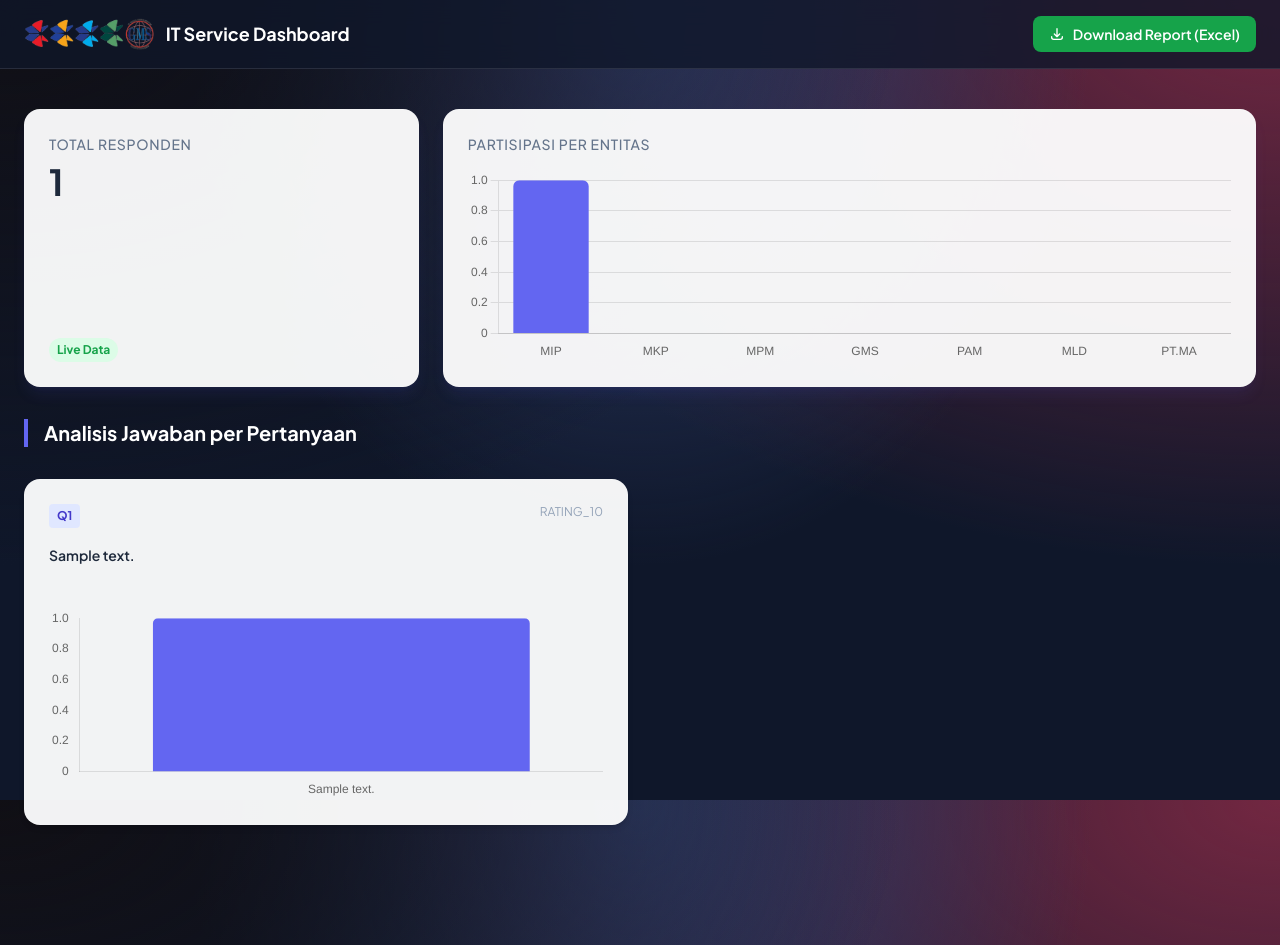
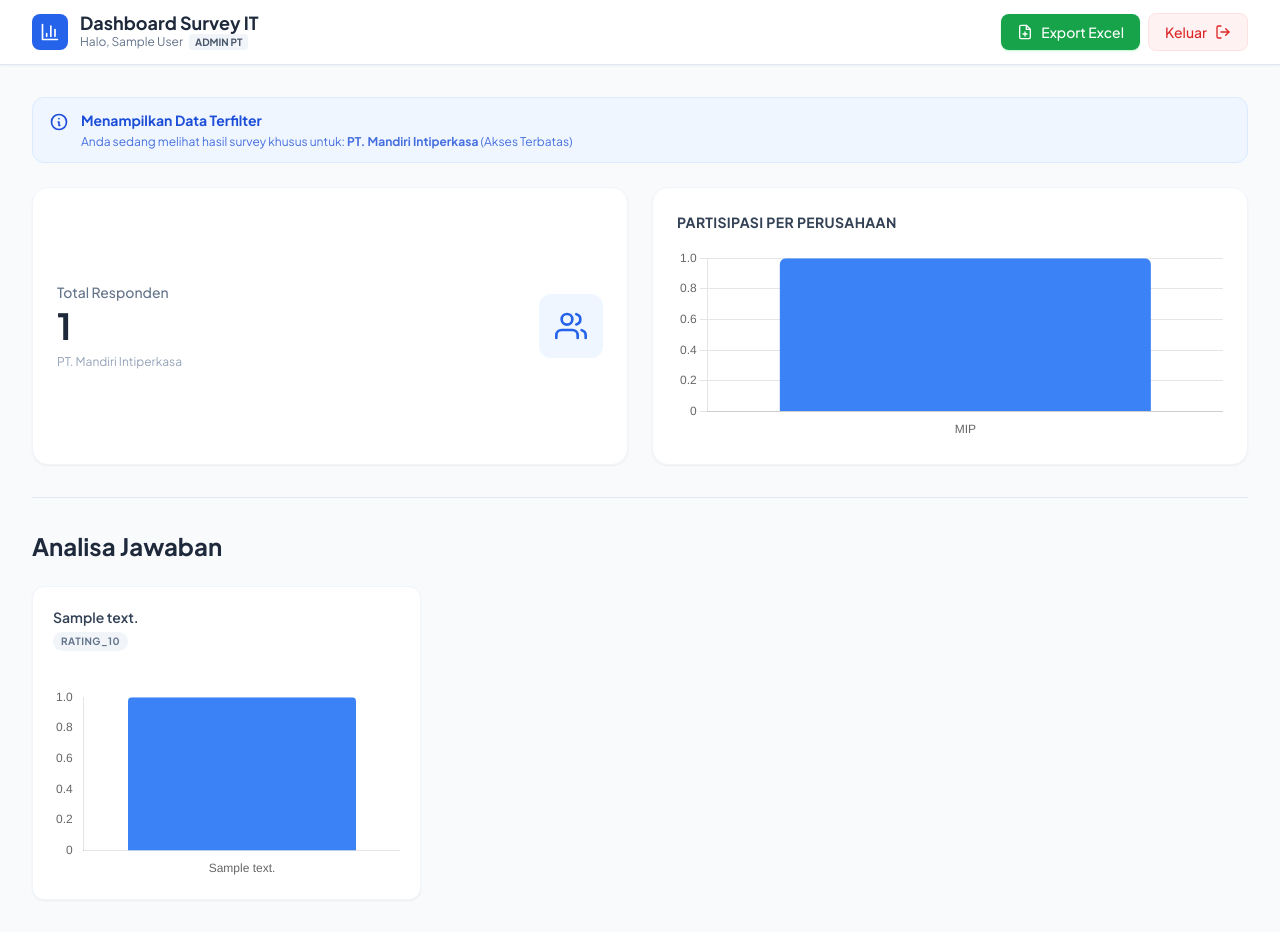
Before and after one commit to kareem6417/itsurvey, a PHP site: page /dashboard.php in a window 1280 px wide. After the commit the page ends 901 px from the top, so only its background shows below. Run offline with PHP 8.4, Linux system fonts and the light colour scheme; the visitor is signed in with stand-in values (Sample User, id 1); data comes from the database, SQL or seed files in the repository; tables that the repository leaves empty hold one stand-in row (values such as "Sample post"); some libraries are stand-ins or nearby versions.

Commit message:
Update dashboard.php

```diff
--- a/dashboard.php
+++ b/dashboard.php
@@ -1,62 +1,101 @@
 <?php
+session_start();
+
+// 1. Cek Sesi Login
+if (!isset($_SESSION['is_admin_logged_in']) || $_SESSION['is_admin_logged_in'] !== true) {
+    header("Location: login.php");
+    exit();
+}
+
 require 'config.php';
 
-// --- 1. LOGIKA AUTH SEDERHANA (Opsional: Ganti dengan login sistem Anda) ---
-// if (!isset($_SESSION['admin_logged_in'])) { header('Location: login.php'); exit; }
+// 2. Ambil Info User & Hak Akses
+$adminName = $_SESSION['admin_name'] ?? 'Admin';
+$adminScope = $_SESSION['admin_scope'] ?? 0; // 'ALL' atau ID Company (3, 5, dll)
 
-// --- 2. AMBIL DATA RINGKASAN ---
-// Total Responden
-$stmt = $pdo->query("SELECT COUNT(*) FROM respondents");
+// 3. Logika Filter Query
+$currentFilter = $adminScope;
+if ($adminScope === 'ALL' && isset($_GET['filter_company']) && $_GET['filter_company'] !== 'ALL') {
+    $currentFilter = $_GET['filter_company'];
+}
+
+// Persiapkan potongan SQL WHERE
+$whereClause = "";
+$params = [];
+
+if ($currentFilter !== 'ALL') {
+    $whereClause = " WHERE company_id = ? ";
+    $params = [$currentFilter];
+}
+
+// -----------------------------------------------------------
+// 4. QUERY DATA
+// -----------------------------------------------------------
+
+// A. Total Responden
+$sqlTotal = "SELECT COUNT(*) FROM respondents" . $whereClause;
+$stmt = $pdo->prepare($sqlTotal);
+$stmt->execute($params);
 $totalRespondents = $stmt->fetchColumn();
 
-// Responden per Perusahaan
-$stmt = $pdo->query("SELECT company_id, COUNT(*) as count FROM respondents GROUP BY company_id");
-$companyStatsRaw = $stmt->fetchAll(PDO::FETCH_KEY_PAIR); // [id => count]
+// B. Chart Statistik Perusahaan
+$sqlStats = "SELECT company_id, COUNT(*) as count FROM respondents " . $whereClause . " GROUP BY company_id";
+$stmtStats = $pdo->prepare($sqlStats);
+$stmtStats->execute($params);
+$companyStatsRaw = $stmtStats->fetchAll(PDO::FETCH_KEY_PAIR);
 
-// Ambil Nama Perusahaan agar label rapi
+// Ambil Daftar Perusahaan
 $companies = $pdo->query("SELECT id, name, code FROM companies")->fetchAll(PDO::FETCH_ASSOC);
+
+// --- [BARU] Buat Mapping ID ke Nama PT untuk Banner ---
+$companyNamesMap = [];
+foreach ($companies as $c) {
+    // Kita simpan: ID => Nama PT (contoh: 3 => 'PT. Maritim Prima Mandiri')
+    $companyNamesMap[$c['id']] = $c['name'];
+}
+
+// Siapkan Data Chart
 $companyLabels = [];
 $companyData = [];
-$companyColors = ['#6366f1', '#8b5cf6', '#ec4899', '#f43f5e', '#f97316', '#eab308', '#22c55e'];
+$companyColors = ['#3b82f6', '#8b5cf6', '#ec4899', '#f43f5e', '#f97316', '#eab308', '#22c55e'];
 
 foreach ($companies as $comp) {
-    $companyLabels[] = $comp['code'] ?: $comp['name'];
-    $companyData[] = $companyStatsRaw[$comp['id']] ?? 0;
+    if ($currentFilter === 'ALL' || $currentFilter == $comp['id']) {
+        $companyLabels[] = $comp['code'] ?: $comp['name'];
+        $companyData[] = $companyStatsRaw[$comp['id']] ?? 0;
+    }
 }
 
-// --- 3. AMBIL DATA PERTANYAAN & JAWABAN ---
-$questions = $pdo->query("SELECT * FROM questions ORDER BY id ASC")->fetchAll(PDO::FETCH_ASSOC);
+// C. Data Jawaban
+$sqlQ = "SELECT * FROM questions";
+$paramsQ = [];
 
-// Fungsi Helper untuk memproses jawaban
-function getQuestionStats($pdo, $q_id, $type) {
-    $stmt = $pdo->prepare("SELECT answer_value FROM answers WHERE question_id = ?");
-    $stmt->execute([$q_id]);
-    $answers = $stmt->fetchAll(PDO::FETCH_COLUMN);
+if ($currentFilter !== 'ALL') {
+    $sqlQ .= " WHERE company_id = ?";
+    $paramsQ[] = $currentFilter;
+}
 
-    $stats = [];
+$sqlQ .= " ORDER BY id ASC";
 
-    if ($type == 'checkbox') {
-        // Khusus Checkbox: Pecah "FICO, HR" menjadi item terpisah
-        foreach ($answers as $ans) {
-            $items = explode(',', $ans);
-            foreach ($items as $item) {
-                $item = trim($item);
-                if (!isset($stats[$item])) $stats[$item] = 0;
-                $stats[$item]++;
-            }
-        }
-    } elseif ($type == 'text') {
-        // Khusus Text: Ambil 5 terbaru saja untuk preview
-        $stats = array_slice($answers, 0, 5);
-    } else {
-        // Rating & Yes/No
-        $stats = array_count_values($answers);
+$stmtQ = $pdo->prepare($sqlQ);
+$stmtQ->execute($paramsQ);
+$questions = $stmtQ->fetchAll(PDO::FETCH_ASSOC);
+function getAnswerStats($pdo, $question_id, $filterCompanyId) {
+    $sql = "SELECT a.answer_value, COUNT(*) as count
+            FROM answers a
+            JOIN respondents r ON a.respondent_id = r.id
+            WHERE a.question_id = ?";
+    $queryParams = [$question_id];
+
+    if ($filterCompanyId !== 'ALL') {
+        $sql .= " AND r.company_id = ?";
+        $queryParams[] = $filterCompanyId;
     }
 
-    // Sort keys agar rapi (Rating 1-10 berurut)
-    if ($type == 'rating_10') ksort($stats);
-
-    return $stats;
+    $sql .= " GROUP BY a.answer_value";
+    $stmt = $pdo->prepare($sql);
+    $stmt->execute($queryParams);
+    return $stmt->fetchAll(PDO::FETCH_KEY_PAIR);
 }
 ?>
 
@@ -65,140 +104,183 @@ function getQuestionStats($pdo, $q_id, $type) {
 <head>
     <meta charset="UTF-8">
     <meta name="viewport" content="width=device-width, initial-scale=1.0">
-    <title>IT Survey Dashboard</title>
+    <title>Dashboard Survey - <?= htmlspecialchars($adminName) ?></title>
+    <link rel="icon" type="image/x-icon" href="favicon/favicon.ico">
     <script src="https://cdn.tailwindcss.com"></script>
     <script src="https://cdn.jsdelivr.net/npm/chart.js"></script>
     <link href="https://fonts.googleapis.com/css2?family=Plus+Jakarta+Sans:wght@300;400;500;600;700&display=swap" rel="stylesheet">
-    <link rel="icon" type="image/x-icon" href="favicon/favicon.ico">
-    <style>
-        body { font-family: 'Plus Jakarta Sans', sans-serif; }
-        .bg-mesh {
-            background-color: #0f172a;
-            background-image:
-                radial-gradient(at 0% 0%, hsla(253,16%,7%,1) 0, transparent 50%),
-                radial-gradient(at 50% 0%, hsla(225,39%,30%,1) 0, transparent 50%),
-                radial-gradient(at 100% 0%, hsla(339,49%,30%,1) 0, transparent 50%);
-            background-attachment: fixed;
-        }
-        .card { background: rgba(255, 255, 255, 0.95); border-radius: 1rem; border: 1px solid rgba(255,255,255,0.1); }
-    </style>
+    <style>body { font-family: 'Plus Jakarta Sans', sans-serif; background-color: #f8fafc; }</style>
 </head>
-<body class="bg-mesh min-h-screen text-slate-800 pb-20">
+<body>
 
-    <nav class="bg-slate-900/80 backdrop-blur-md border-b border-white/10 sticky top-0 z-50">
-        <div class="max-w-7xl mx-auto px-6 py-4 flex justify-between items-center">
-            <div class="flex items-center gap-3">
-                <img src="logo1.png" class="h-8 w-auto">
-                <span class="text-white font-bold text-lg">IT Service Dashboard</span>
+    <nav class="bg-white border-b border-slate-200 sticky top-0 z-50 shadow-sm">
+        <div class="max-w-7xl mx-auto px-4 sm:px-6 lg:px-8">
+            <div class="flex flex-col md:flex-row justify-between h-auto md:h-16 py-3 md:py-0 items-center gap-4">
+                <div class="flex items-center gap-3 w-full md:w-auto">
+                    <div class="bg-blue-600 text-white p-2 rounded-lg shrink-0">
+                        <svg xmlns="http://www.w3.org/2000/svg" width="20" height="20" viewBox="0 0 24 24" fill="none" stroke="currentColor" stroke-width="2" stroke-linecap="round" stroke-linejoin="round"><path d="M3 3v18h18"/><path d="M18 17V9"/><path d="M13 17V5"/><path d="M8 17v-3"/></svg>
+                    </div>
+                    <div>
+                        <h1 class="text-lg font-bold text-slate-800 leading-none">Dashboard Survey IT</h1>
+                        <p class="text-xs text-slate-500 mt-0.5">
+                            Halo, <?= htmlspecialchars($adminName) ?>
+                            <?php if($adminScope === 'ALL'): ?>
+                                <span class="bg-indigo-100 text-indigo-700 px-1.5 py-0.5 rounded text-[10px] font-bold ml-1">SUPER ADMIN</span>
+                            <?php else: ?>
+                                <span class="bg-slate-100 text-slate-600 px-1.5 py-0.5 rounded text-[10px] font-bold ml-1">ADMIN PT</span>
+                            <?php endif; ?>
+                        </p>
+                    </div>
+                </div>
+
+                <?php if ($adminScope === 'ALL'): ?>
+                <form method="GET" class="w-full md:w-auto flex items-center">
+                    <div class="relative w-full md:w-64">
+                        <select name="filter_company" onchange="this.form.submit()" class="w-full appearance-none bg-slate-50 border border-slate-200 text-slate-700 py-2 pl-4 pr-8 rounded-lg text-sm focus:outline-none focus:ring-2 focus:ring-blue-500 cursor-pointer font-medium">
+                            <option value="ALL" <?= $currentFilter === 'ALL' ? 'selected' : '' ?>>Semua Perusahaan</option>
+                            <?php foreach ($companies as $comp): ?>
+                                <option value="<?= $comp['id'] ?>" <?= $currentFilter == $comp['id'] ? 'selected' : '' ?>>
+                                    <?= $comp['code'] ?: $comp['name'] ?>
+                                </option>
+                            <?php endforeach; ?>
+                        </select>
+                        <div class="pointer-events-none absolute inset-y-0 right-0 flex items-center px-2 text-slate-500">
+                            <svg class="h-4 w-4" fill="none" stroke="currentColor" viewBox="0 0 24 24"><path stroke-linecap="round" stroke-linejoin="round" stroke-width="2" d="M19 9l-7 7-7-7"></path></svg>
+                        </div>
+                    </div>
+                </form>
+                <?php endif; ?>
+                <div class="flex items-center w-full md:w-auto justify-end gap-2">
+                    <a href="export.php?filter_company=<?= $currentFilter ?>" target="_blank" class="flex items-center gap-2 px-4 py-2 text-sm font-medium text-white bg-green-600 hover:bg-green-700 rounded-lg transition-colors shadow-sm shadow-green-200">
+                        <svg xmlns="http://www.w3.org/2000/svg" width="16" height="16" viewBox="0 0 24 24" fill="none" stroke="currentColor" stroke-width="2" stroke-linecap="round" stroke-linejoin="round"><path d="M14 2H6a2 2 0 0 0-2 2v16a2 2 0 0 0 2 2h12a2 2 0 0 0 2-2V8z"></path><polyline points="14 2 14 8 20 8"></polyline><line x1="12" y1="18" x2="12" y2="12"></line><line x1="9" y1="15" x2="15" y2="15"></line></svg>
+                        Export Excel
+                    </a>
+                    <a href="logout.php" class="flex items-center gap-2 px-4 py-2 text-sm font-medium text-red-600 bg-red-50 hover:bg-red-100 rounded-lg transition-colors border border-red-100">
+                        Keluar
+                        <svg xmlns="http://www.w3.org/2000/svg" width="16" height="16" viewBox="0 0 24 24" fill="none" stroke="currentColor" stroke-width="2" stroke-linecap="round" stroke-linejoin="round"><path d="M9 21H5a2 2 0 0 1-2-2V5a2 2 0 0 1 2-2h4"/><polyline points="16 17 21 12 16 7"/><line x1="21" y1="12" x2="9" y2="12"/></svg>
+                    </a>
+                </div>
             </div>
-            <a href="export.php" class="bg-green-600 hover:bg-green-500 text-white px-4 py-2 rounded-lg text-sm font-semibold transition flex items-center gap-2">
-                <svg class="w-4 h-4" fill="none" stroke="currentColor" viewBox="0 0 24 24"><path stroke-linecap="round" stroke-linejoin="round" stroke-width="2" d="M4 16v1a3 3 0 003 3h10a3 3 0 003-3v-1m-4-4l-4 4m0 0l-4-4m4 4V4"></path></svg>
-                Download Report (Excel)
-            </a>
         </div>
     </nav>
 
-    <main class="max-w-7xl mx-auto px-6 py-10 space-y-8">
+    <main class="max-w-7xl mx-auto px-4 sm:px-6 lg:px-8 py-8">
 
-        <div class="grid grid-cols-1 md:grid-cols-3 gap-6">
-            <div class="card p-6 flex flex-col justify-between shadow-lg shadow-indigo-500/10">
+        <?php if ($currentFilter !== 'ALL'): ?>
+            <div class="bg-blue-50 border border-blue-100 text-blue-700 px-4 py-3 rounded-xl mb-6 flex items-start gap-3">
+                <svg class="w-5 h-5 mt-0.5 shrink-0" fill="none" stroke="currentColor" viewBox="0 0 24 24"><path stroke-linecap="round" stroke-linejoin="round" stroke-width="2" d="M13 16h-1v-4h-1m1-4h.01M21 12a9 9 0 11-18 0 9 9 0 0118 0z"></path></svg>
                 <div>
-                    <p class="text-slate-500 text-sm font-medium uppercase tracking-wider">Total Responden</p>
-                    <h2 class="text-4xl font-bold text-slate-800 mt-2"><?php echo number_format($totalRespondents); ?></h2>
+                    <p class="font-bold text-sm">Menampilkan Data Terfilter</p>
+                    <p class="text-xs mt-1 opacity-80">
+                        Anda sedang melihat hasil survey khusus untuk:
+                        <strong>
+                            <?= isset($companyNamesMap[$currentFilter]) ? htmlspecialchars($companyNamesMap[$currentFilter]) : $currentFilter ?>
+                        </strong>
+                        <?php if($adminScope !== 'ALL') echo "(Akses Terbatas)"; ?>
+                    </p>
                 </div>
-                <div class="mt-4 text-xs text-green-600 bg-green-100 w-max px-2 py-1 rounded-full font-bold">
-                    Live Data
+            </div>
+        <?php endif; ?>
+
+        <div class="grid grid-cols-1 md:grid-cols-2 gap-6 mb-8">
+            <div class="bg-white p-6 rounded-2xl shadow-sm border border-slate-100 flex items-center justify-between">
+                <div>
+                    <p class="text-sm font-medium text-slate-500 mb-1">Total Responden</p>
+                    <h2 class="text-4xl font-bold text-slate-800"><?php echo number_format($totalRespondents); ?></h2>
+                    <p class="text-xs text-slate-400 mt-2">
+                        <?= ($currentFilter === 'ALL') ? 'Semua Perusahaan' : (isset($companyNamesMap[$currentFilter]) ? $companyNamesMap[$currentFilter] : 'Perusahaan Terpilih') ?>
+                    </p>
+                </div>
+                <div class="bg-blue-50 p-4 rounded-xl text-blue-600">
+                    <svg xmlns="http://www.w3.org/2000/svg" width="32" height="32" viewBox="0 0 24 24" fill="none" stroke="currentColor" stroke-width="2" stroke-linecap="round" stroke-linejoin="round"><path d="M17 21v-2a4 4 0 0 0-4-4H5a4 4 0 0 0-4 4v2"/><circle cx="9" cy="7" r="4"/><path d="M23 21v-2a4 4 0 0 0-3-3.87"/><path d="M16 3.13a4 4 0 0 1 0 7.75"/></svg>
                 </div>
             </div>
 
-            <div class="card p-6 md:col-span-2 shadow-lg shadow-indigo-500/10">
-                <p class="text-slate-500 text-sm font-medium uppercase tracking-wider mb-4">Partisipasi per Entitas</p>
+            <div class="bg-white p-6 rounded-2xl shadow-sm border border-slate-100">
+                <h3 class="text-sm font-bold text-slate-700 mb-4 uppercase tracking-wide">Partisipasi per Perusahaan</h3>
                 <div class="h-48">
                     <canvas id="companyChart"></canvas>
                 </div>
             </div>
         </div>
 
-        <h3 class="text-white text-xl font-bold mt-12 mb-6 border-l-4 border-indigo-500 pl-4">Analisis Jawaban per Pertanyaan</h3>
+        <div class="border-t border-slate-200 my-8"></div>
 
-        <div class="grid grid-cols-1 md:grid-cols-2 gap-6">
+        <div class="flex items-center justify-between mb-6">
+            <h2 class="text-2xl font-bold text-slate-800">Analisa Jawaban</h2>
+        </div>
+
+        <div class="grid grid-cols-1 md:grid-cols-2 lg:grid-cols-3 gap-6">
             <?php foreach ($questions as $q):
-                $dataStats = getQuestionStats($pdo, $q['id'], $q['input_type']);
+                $stats = getAnswerStats($pdo, $q['id'], $currentFilter);
+                $chartId = "chart_" . $q['id'];
+                $labels = array_keys($stats);
+                $values = array_values($stats);
+                $type = $q['input_type'];
+            ?>
+            <div class="bg-white p-5 rounded-xl shadow-sm border border-slate-100 hover:shadow-md transition-shadow">
+                <div class="mb-4 h-16 overflow-hidden">
+                    <?php
+                        $cleanQuestion = strip_tags($q['question_text']);
+                    ?>
+                    <h4 class="text-sm font-semibold text-slate-700 line-clamp-2" title="<?= htmlspecialchars($cleanQuestion) ?>">
+                        <?= htmlspecialchars($cleanQuestion) ?>
+                    </h4>
+                    <span class="text-[10px] px-2 py-0.5 rounded-full bg-slate-100 text-slate-500 mt-1 inline-block uppercase font-bold tracking-wider">
+                        <?= $type ?>
+                    </span>
+                </div>
 
-                // Jika data kosong, skip atau tampilkan info
-                if (empty($dataStats) && $q['input_type'] != 'text') continue;
-            ?>
-
-            <div class="card p-6 shadow-md hover:shadow-xl transition-shadow duration-300">
-                <div class="flex justify-between items-start mb-4">
-                    <span class="bg-indigo-100 text-indigo-700 text-xs font-bold px-2 py-1 rounded">Q<?php echo $q['id']; ?></span>
-                    <span class="text-slate-400 text-xs uppercase"><?php echo $q['input_type']; ?></span>
-                </div>
-                <h4 class="text-slate-800 font-semibold mb-4 text-sm leading-relaxed min-h-[3rem]">
-                    <?php echo $q['question_text']; ?>
-                </h4>
-
-                <div class="relative w-full">
-                    <?php if ($q['input_type'] === 'text'): ?>
-                        <ul class="space-y-2 max-h-48 overflow-y-auto pr-2">
-                            <?php if(empty($dataStats)): ?>
-                                <li class="text-slate-400 italic text-sm">Belum ada jawaban text.</li>
+                <div class="relative h-48 w-full">
+                    <?php if ($type == 'text'): ?>
+                        <div class="h-full overflow-y-auto bg-slate-50 p-3 rounded text-xs text-slate-600 space-y-2 border border-slate-100">
+                            <?php if(empty($stats)): ?>
+                                <p class="text-center italic text-slate-400 mt-10">Belum ada jawaban text.</p>
                             <?php else: ?>
-                                <?php foreach ($dataStats as $ansText): ?>
-                                    <li class="bg-slate-50 p-3 rounded-lg text-sm text-slate-600 border border-slate-100">
-                                        "<?php echo htmlspecialchars($ansText); ?>"
-                                    </li>
-                                <?php endforeach; ?>
+                                <ul class="list-disc pl-4 space-y-1">
+                                    <?php foreach($stats as $ansText => $count): ?>
+                                        <li>
+                                            <span class="font-medium text-slate-800">"<?= htmlspecialchars($ansText) ?>"</span>
+                                            <span class="text-slate-400 ml-1">(<?= $count ?>)</span>
+                                        </li>
+                                    <?php endforeach; ?>
+                                </ul>
                             <?php endif; ?>
-                        </ul>
-
+                        </div>
                     <?php else: ?>
-                        <div class="h-48">
-                            <canvas id="chart_<?php echo $q['id']; ?>"></canvas>
-                        </div>
+                        <canvas id="<?= $chartId ?>"></canvas>
                         <script>
                             (function(){
-                                const ctx = document.getElementById('chart_<?php echo $q['id']; ?>').getContext('2d');
-                                const type = '<?php echo $q['input_type']; ?>';
-                                const labels = <?php echo json_encode(array_keys($dataStats)); ?>;
-                                const data = <?php echo json_encode(array_values($dataStats)); ?>;
-
-                                // Config warna
-                                let bgColors = type === 'yes_no' ? ['#10b981', '#ef4444'] : '#6366f1';
-                                let chartType = type === 'yes_no' ? 'doughnut' : 'bar';
-
-                                // Khusus Checkbox jadi Horizontal Bar
-                                if (type === 'checkbox') {
-                                    chartType = 'bar';
-                                }
+                                const ctx = document.getElementById('<?= $chartId ?>').getContext('2d');
+                                const type = '<?= $type ?>';
+                                const chartType = (type === 'rating_10' || type === 'checkbox') ? 'bar' : 'doughnut';
 
                                 new Chart(ctx, {
                                     type: chartType,
                                     data: {
-                                        labels: labels,
+                                        labels: <?php echo json_encode($labels); ?>,
                                         datasets: [{
                                             label: 'Jumlah',
-                                            data: data,
-                                            backgroundColor: bgColors,
-                                            borderRadius: 5,
-                                            borderWidth: 0
+                                            data: <?php echo json_encode($values); ?>,
+                                            backgroundColor: [
+                                                '#3b82f6', '#10b981', '#f59e0b', '#ef4444',
+                                                '#8b5cf6', '#ec4899', '#6366f1', '#14b8a6'
+                                            ],
+                                            borderWidth: 0,
+                                            borderRadius: 4
                                         }]
                                     },
                                     options: {
                                         responsive: true,
                                         maintainAspectRatio: false,
-                                        indexAxis: type === 'checkbox' ? 'y' : 'x', // Checkbox horizontal
                                         plugins: {
-                                            legend: { display: type === 'yes_no' },
-                                            tooltip: {
-                                                callbacks: {
-                                                    label: function(context) {
-                                                        return context.raw + ' User';
-                                                    }
-                                                }
+                                            legend: {
+                                                display: chartType === 'doughnut',
+                                                position: 'bottom',
+                                                labels: { boxWidth: 10, font: { size: 10 } }
                                             }
                                         },
-                                        scales: type !== 'yes_no' ? {
+                                        scales: chartType === 'bar' ? {
                                             y: { beginAtZero: true, grid: { display: false } },
                                             x: { grid: { display: false } }
                                         } : {}
```
